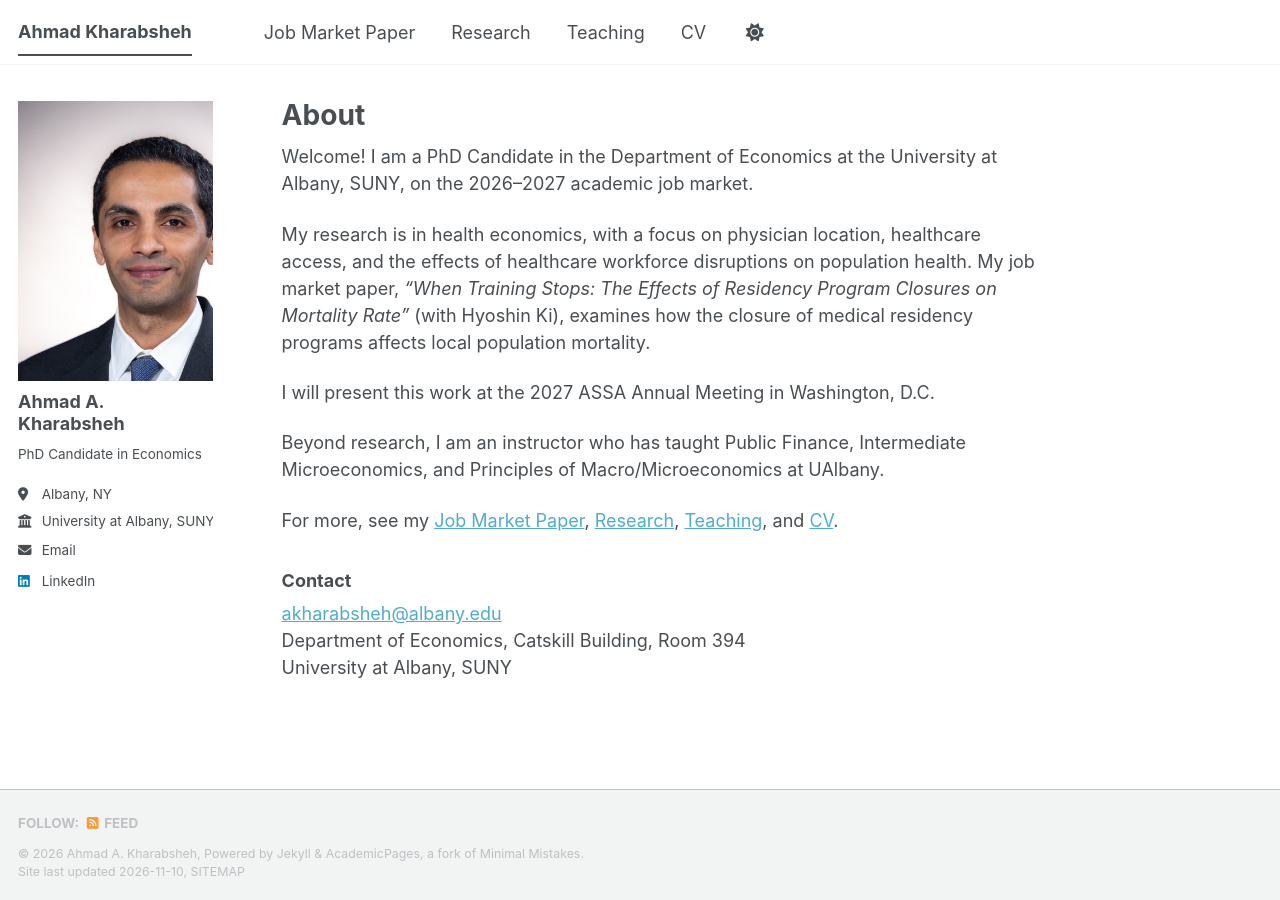
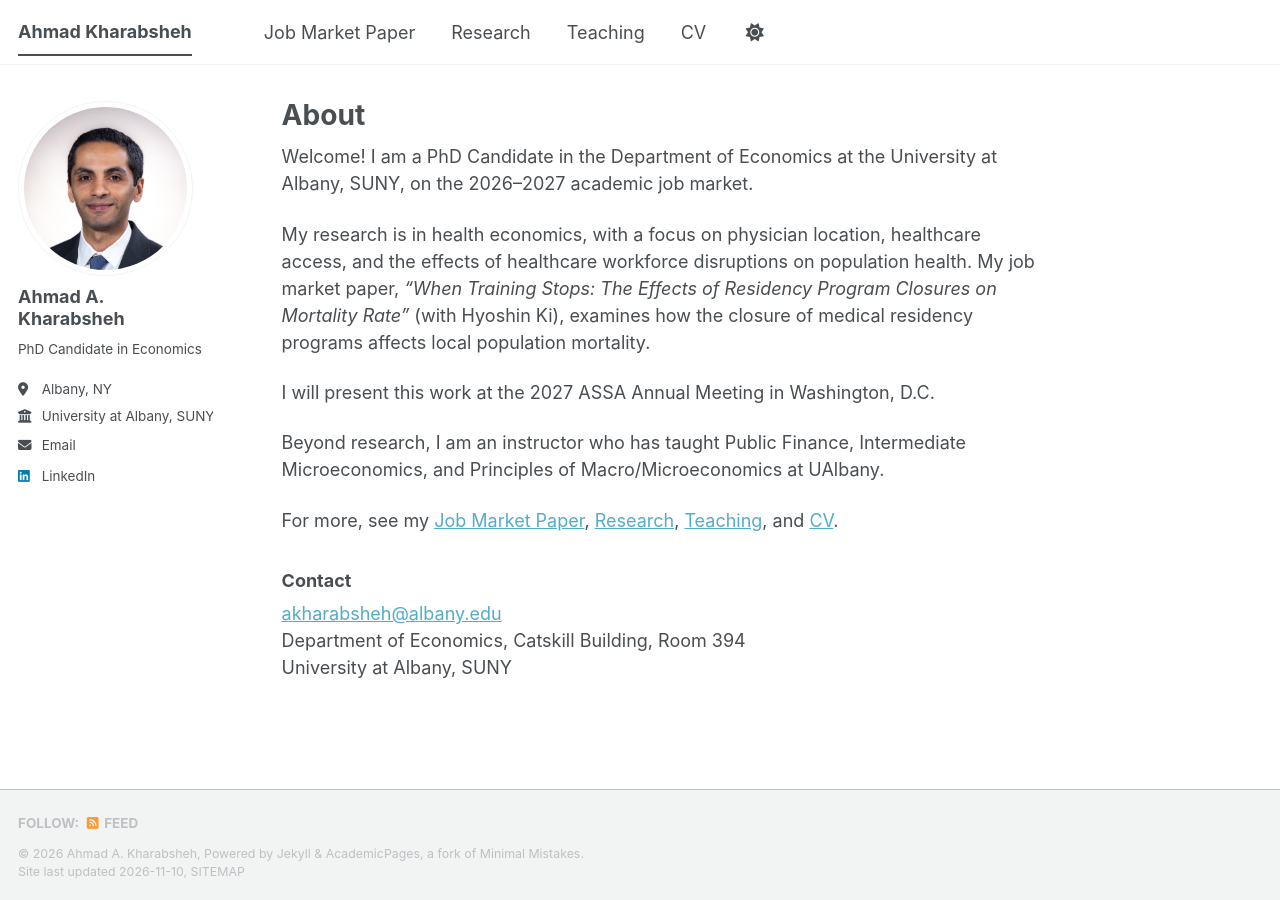
Before and after one commit to Kharabshehahmad/Kharabshehahmad.github.io, a Jekyll site: the page built from _pages/about.md, in a window 1280 px wide. Built offline with Jekyll 4.4.1, drawn with Linux system fonts in a browser that asks for light colours; a script bundle is joined from its source files by our own code; library files that are not in the unit come from our copies.

Commit message:
Update head.html

```diff
--- a/_includes/head.html
+++ b/_includes/head.html
@@ -1,54 +1,4 @@
 
-<style>
-  /* Reset ALL possible borders and backgrounds on avatar */
-  .author__avatar,
-  .author__avatar img,
-  .sidebar .author__avatar,
-  .sidebar .author__avatar img {
-    border: none !important;
-    border-radius: 0 !important;
-    padding: 0 !important;
-    margin-top: 0 !important;
-    background: none !important;
-    background-color: transparent !important;
-    box-shadow: none !important;
-    outline: none !important;
-  }
-
-  /* Default image behavior */
-  .author__avatar img {
-    max-width: 100% !important;
-    display: block !important;
-  }
-
-  /* Desktop size (large screens) */
-  @media (min-width: 64em) {
-    .sidebar .author__avatar {
-      max-width: 280px !important;
-      width: 280px !important;
-    }
-    .sidebar .author__avatar img {
-      max-width: 280px !important;
-      width: 280px !important;
-      height: 280px !important;
-      object-fit: cover !important;
-    }
-  }
-
-  /* Mobile/tablet size */
-  @media (max-width: 63.9375em) {
-    .author__avatar {
-      width: 180px !important;
-      max-width: 180px !important;
-    }
-    .author__avatar img {
-      width: 180px !important;
-      height: 180px !important;
-      max-width: 180px !important;
-      object-fit: cover !important;
-    }
-  }
-</style>
 
 <!-- Google tag (gtag.js) -->
 <script async src="https://www.googletagmanager.com/gtag/js?id=G-QY98GF2S7L"></script>
```
